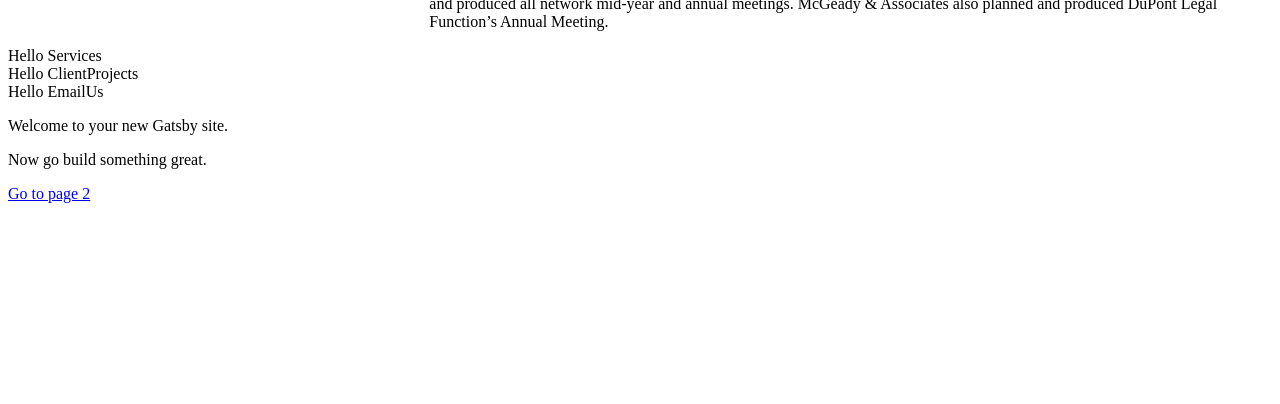
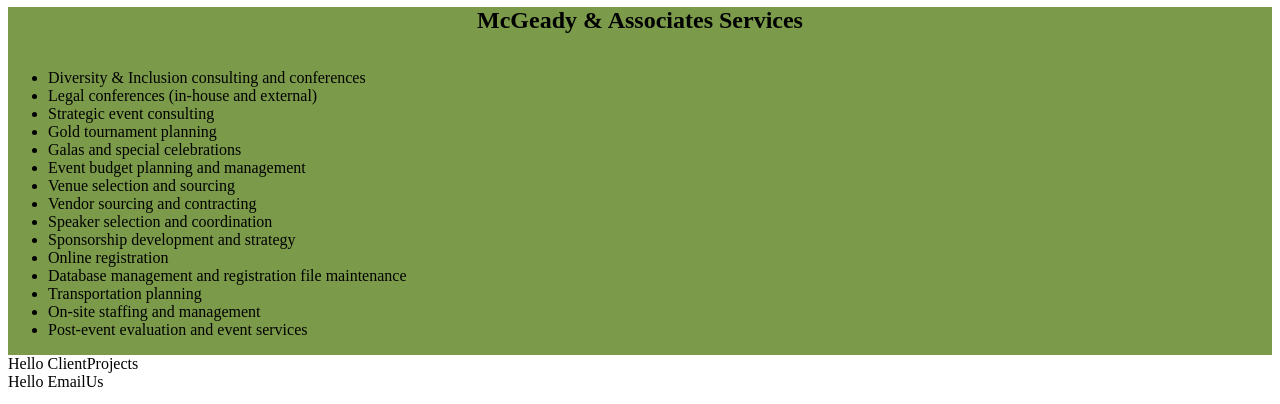
Before and after one commit to McGeady-Associates/MAwebsite, a Gatsby site: page / in a window 1280 px wide. Shown: the part 815-1219 px from the top of the page. Before the commit the page ends 1026 px from the top, so only its background shows below. Built offline with nearby package versions, Linux system fonts and the light colour scheme; Gatsby itself is replaced by a stand-in of ours.

Commit message:
add services text and styling

```diff
--- a/src/components/AboutUs.jsx
+++ b/src/components/AboutUs.jsx
@@ -28,9 +28,7 @@
       </div>
     </div>
     </section>
-
   )
-
 }
 
 export default AboutUs;
--- a/src/components/Services.jsx
+++ b/src/components/Services.jsx
@@ -1,12 +1,30 @@
 import React from 'react';
+import ServicesText from '../../static/text/servicesText';
 
 const Services = (props) => {
   return (
-    <div>
-      Hello Services
+    <section id="AboutUsContainer"
+      className="bg-primary text-white text-center"
+      style={{backgroundColor: '#7b9b4a', height: '30%'}}
+    >
+    <h1 style={{display: 'flex', justifyContent: 'center'}}>
+      McGeady & Associates Services
+    </h1>
+    <div style={{display: 'flex'}}>
+      <div style={{flex: 8}}>
+        <ul>
+          {
+            ServicesText.map(service => {
+              return (
+                <li>{service}</li>
+              );
+            })
+          }
+        </ul>
+      </div>
     </div>
+    </section>
   )
-
 }
 
 export default Services;
--- a/src/pages/index.js
+++ b/src/pages/index.js
@@ -8,7 +8,6 @@
 
 const IndexPage = () => (
   <div>
-    <h1>Hi people</h1>
     <Welcome />
     <AboutUs />
     <Services />
--- /dev/null
+++ b/static/text/servicesText.js
@@ -0,0 +1,17 @@
+module.exports = [
+  `Diversity & Inclusion consulting and conferences`,
+  `Legal conferences (in-house and external)`,
+  `Strategic event consulting`,
+  `Gold tournament planning`,
+  `Galas and special celebrations`,
+  `Event budget planning and management`,
+  `Venue selection and sourcing`,
+  `Vendor sourcing and contracting`,
+  `Speaker selection and coordination`,
+  `Sponsorship development and strategy`,
+  `Online registration`,
+  `Database management and registration file maintenance`,
+  `Transportation planning`,
+  `On-site staffing and management`,
+  `Post-event evaluation and event services`,
+]
```
